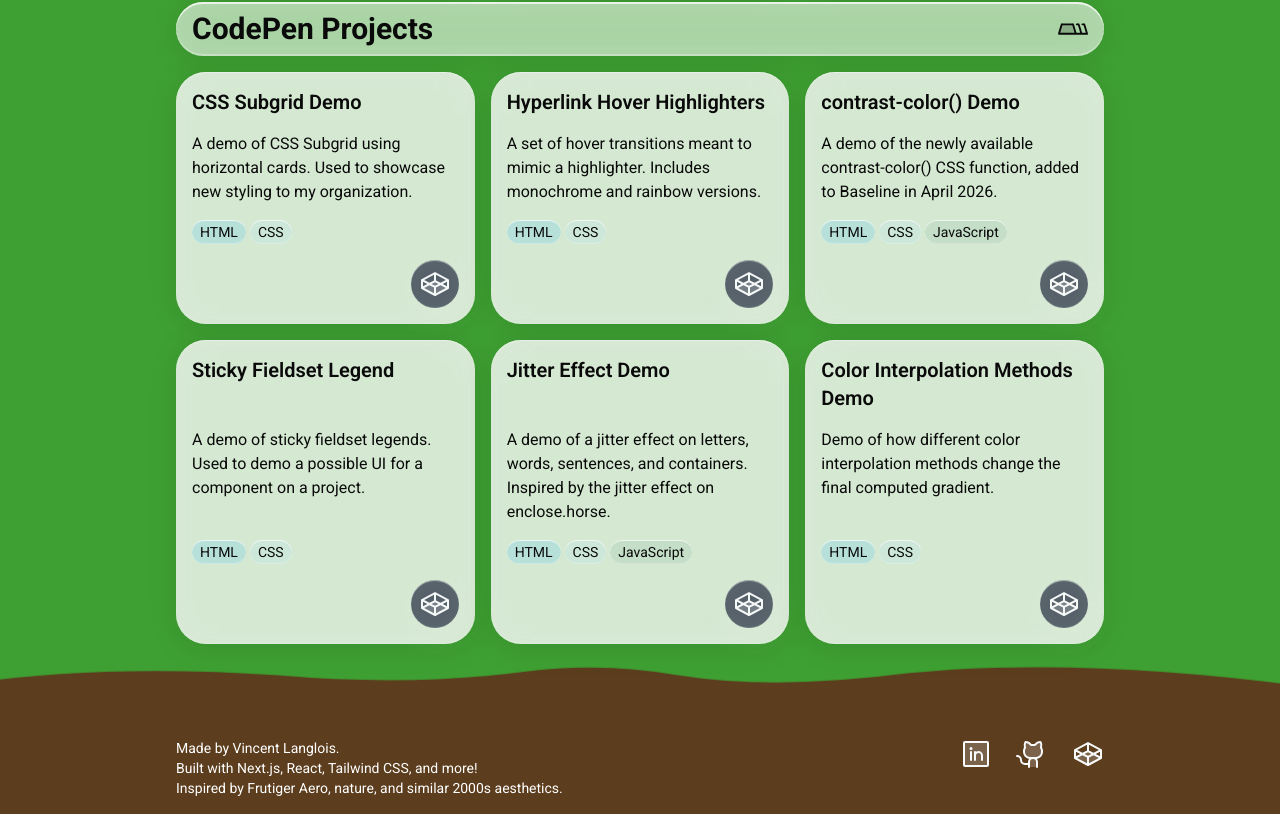
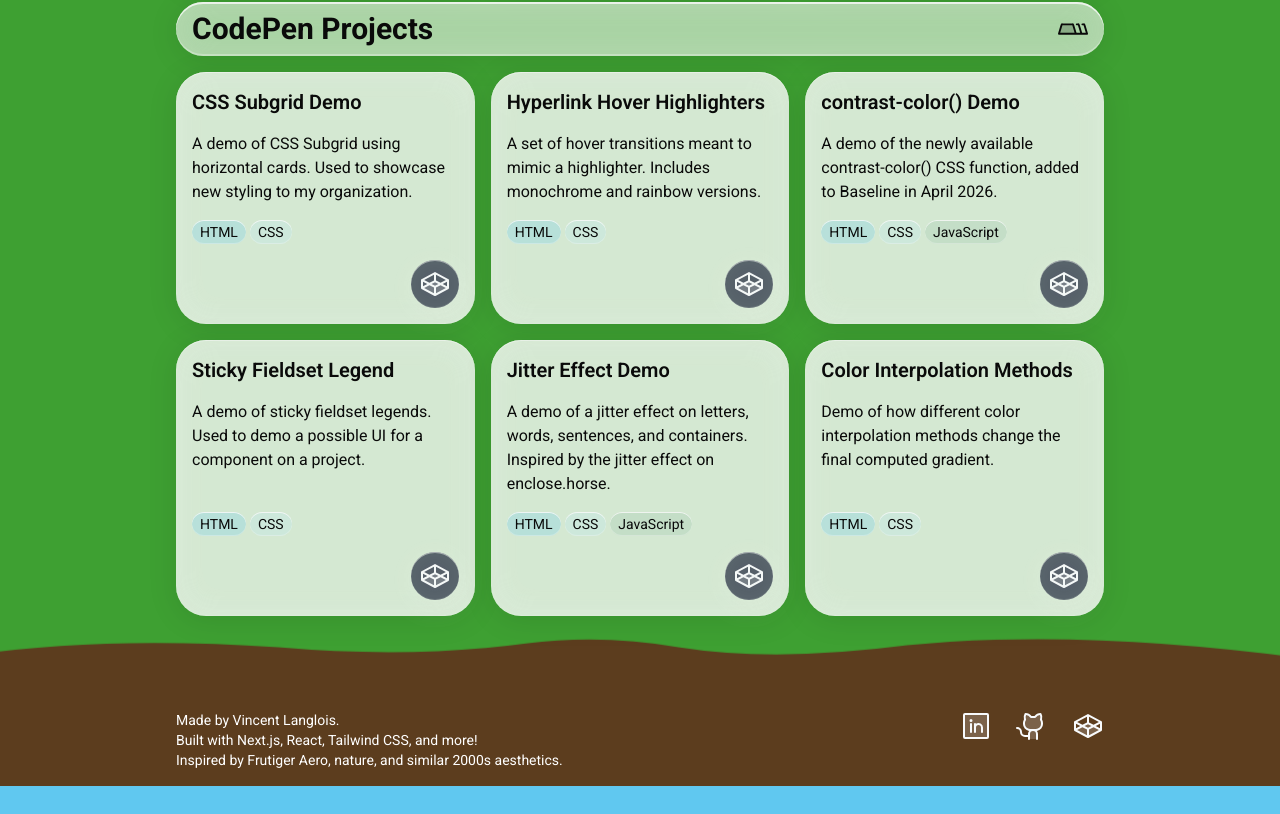
Before and after one commit to vtlanglois/portfolio-v2, a Next.js app: page /projects in a window 1280 px wide. Shown: the part 950-1764 px from the top of the page. After the commit the page ends 1736 px from the top, so only its background shows below. Built offline with nearby package versions, Linux system fonts and the light colour scheme.

Commit message:
chore: copy update

```diff
--- a/src/data/projects.ts
+++ b/src/data/projects.ts
@@ -122,7 +122,7 @@ export const jitterEffectDemo: ProjectItem = {
 
 export const colorInterpolationMethodsDemo: ProjectItem = {
   id: "color-interpolation",
-  name: "Color Interpolation Methods Demo",
+  name: "Color Interpolation Methods",
   summary:
     "Demo of how different color interpolation methods change the final computed gradient.",
   tags: [TAGS.html, TAGS.css],
```
